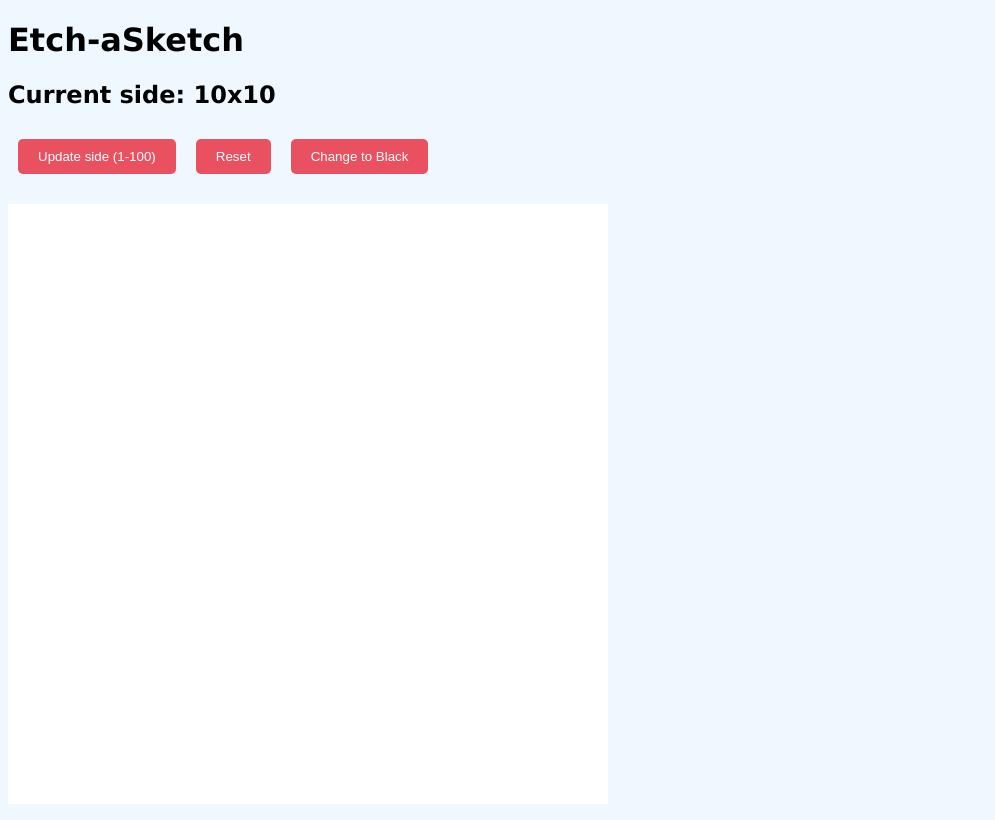
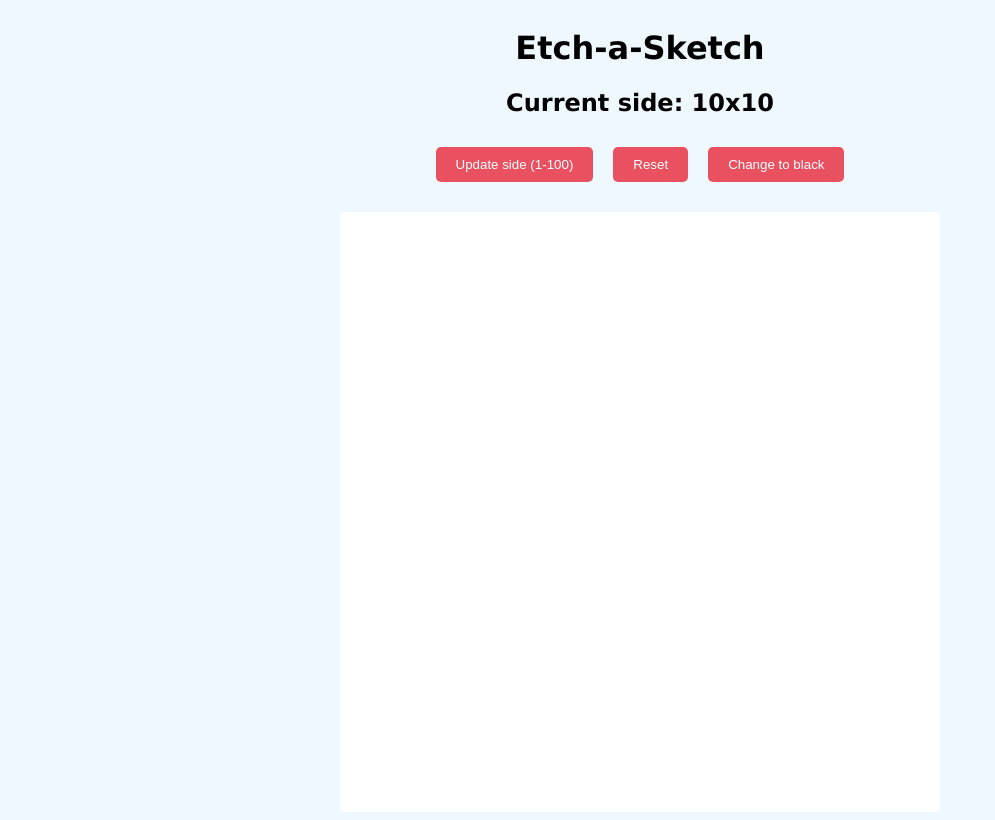
Before and after one commit to eldonaukh/odin-etch-a-sketch, a plain HTML site: page index.html in a window 1280 px wide. Both pictures are taken after a click on the button "Change to random color". Shown: the whole page, without its empty margins (0-995 px from the left). Drawn offline with Linux system fonts and the light colour scheme.

Commit message:
Add pencil opacity and center whole page

```diff
--- a/script.js
+++ b/script.js
@@ -9,6 +9,7 @@ function main() {
         grid.classList.add("grid");
         grid.style.width = `${600 / side}px`;
         grid.style.height = `${600 / side}px`;
+        grid.style.opacity = 0;
         row.appendChild(grid);
       }
       container.appendChild(row);
@@ -22,7 +23,7 @@ function main() {
   const colorBtn = document.createElement("button");
   const currentSide = document.createElement("h2");
   document.body.insertBefore(topDiv, container);
-  pageTitle.innerText = "Etch-aSketch";
+  pageTitle.innerText = "Etch-a-Sketch";
   promptBtn.innerText = "Update side (1-100)";
   resetBtn.innerText = "Reset";
   colorBtn.innerText = "Change to random color";
@@ -52,7 +53,7 @@ function main() {
   });
   colorBtn.addEventListener("click", (evt) => {
     if (evt.target.innerText === "Change to random color") {
-      evt.target.innerText = "Change to Black";
+      evt.target.innerText = "Change to black";
       randomColor = true;
     } else {
       evt.target.innerText = "Change to random color";
@@ -70,6 +71,9 @@ function main() {
       } else {
         evt.target.style.backgroundColor = "#000000";
       }
+      evt.target.style.opacity = `${
+        parseFloat(evt.target.style.opacity) + 0.1
+      }`;
     }
   });
 }
--- a/stylesheet.css
+++ b/stylesheet.css
@@ -1,10 +1,11 @@
 body {
   background-color: aliceblue;
   font-family: Verdana, Geneva, Tahoma, sans-serif;
-}
-
-.grid {
-  background-color: white;
+  display: flex;
+  flex-direction: column;
+  justify-content: center;
+  align-items: center;
+  text-align: center;
 }
 
 .row {
@@ -15,6 +16,7 @@ body {
   width: 600px;
   height: 600px;
   margin-top: 20px;
+  background-color: white;
 }
 
 button {
```
